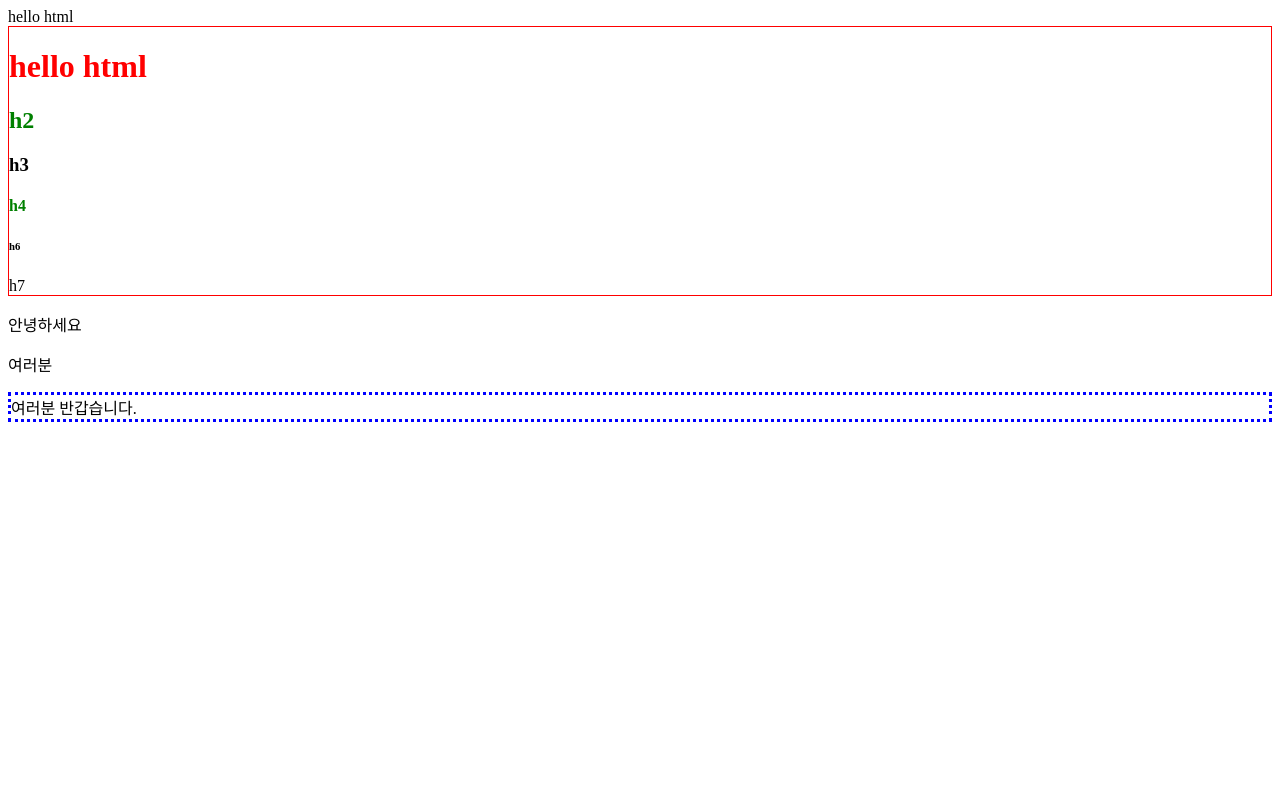
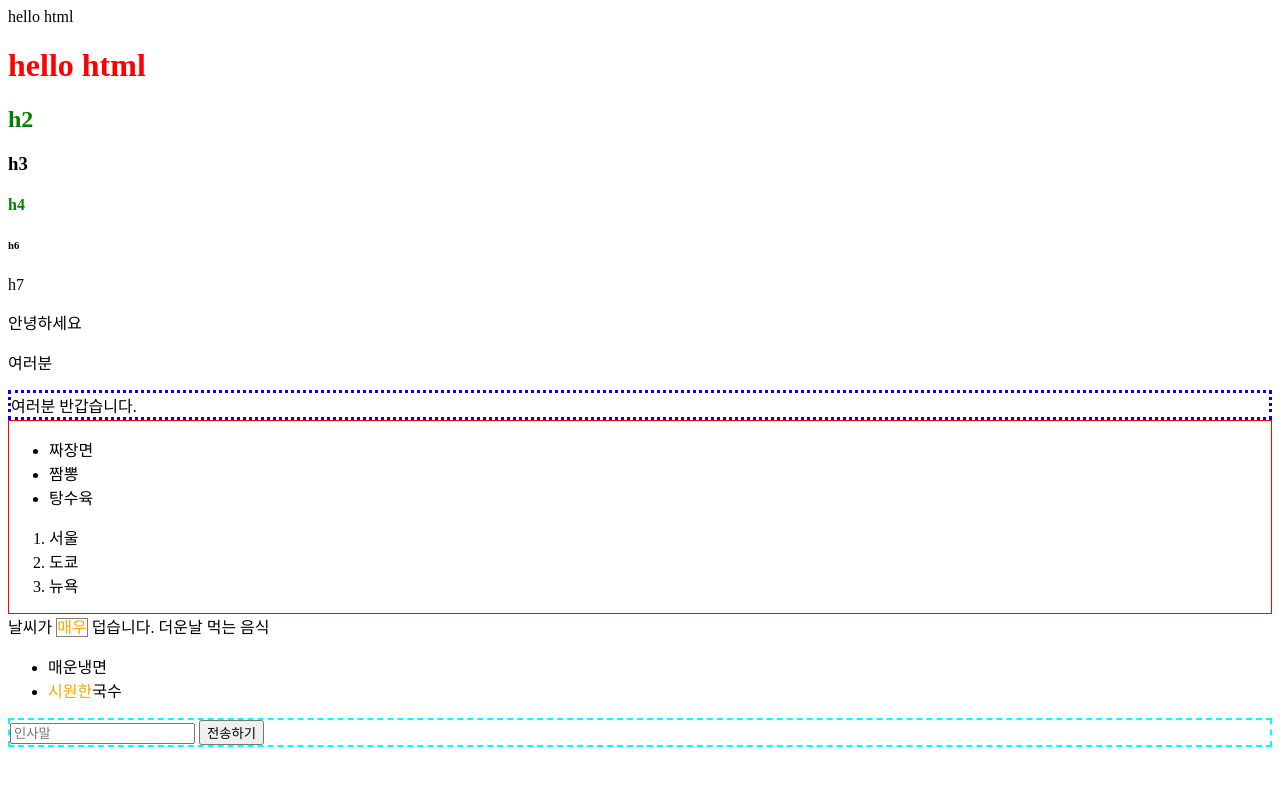
Before and after one commit to 5dora/php, a PHP site: page / in a window 1280 px wide. Shown: the top 786 px of the page. Run offline with PHP 8.4, Linux system fonts and the light colour scheme.

Commit message:
html기본태그

```diff
--- a/index.php
+++ b/index.php
@@ -10,12 +10,16 @@
                 /* css(Cascading Style Sheet) 주석 -> 스크래이핑 시 CSS selector로 */
                 /* 태그셀렉터 : h1태그를 찾아서 모두 red로 색상 바꿔줘*/
                 h1{color: red;}
-                div{border:1px solid red;}
                 /* id 셀렉터 # */
                 #hello{border:3px dotted blue;}
                 /* 클래스 셀렉터 . */
+                .ul{border:1px solid red;}
                 .txtGreen{color:Green;}
-
+                /* 자손 셀렉터 */
+                .child span{color:orange;}
+                /* 자식 셀렉터 (딱 내 자식만) */
+                .child>span{border:1px solid grey;}
+                form{border:2px dashed cyan;}
 
             </style>
             <!-- javascript 영역 -->
@@ -39,5 +43,29 @@
         <p>안녕하세요</p>
         <p>여러분</p>
         <div id="hello">여러분 반갑습니다.</div>
+        <div class ="ul">
+            <ul><!-- 순서없는 리스트 -->
+                <li>짜장면</li>
+                <li>짬뽕</li>
+                <li>탕수육</li>
+            </ul>
+            <ol><!-- 순서 있는 리스트 -->
+                <li>서울</li>
+                <li>도쿄</li>
+                <li>뉴욕</li>
+            </ol>
+        </div>
+        <div class="child">
+            날씨가 <span>매우</span> 덥습니다.
+            더운날 먹는 음식
+            <ul>
+                <li><label>매운</label>냉면</li>
+                <li><span>시원한</span>국수</li>
+            </ul>
+        </div>
+        <form action="go.php">
+            <input type="text" placeholder="인사말">
+            <input type="submit" value="전송하기">
+        </form>
     </body>
 </html>
```
Also changed, not shown: readme.md.
